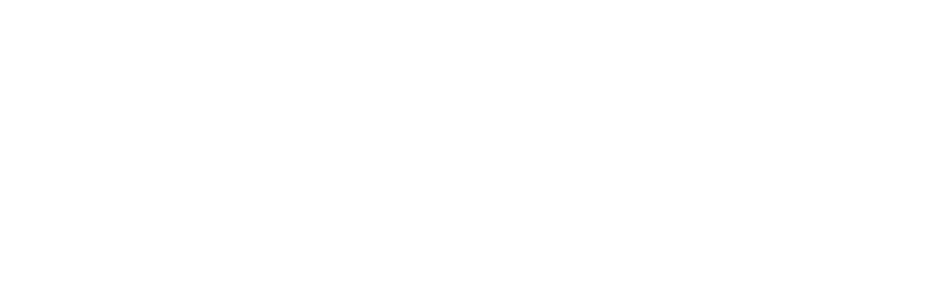
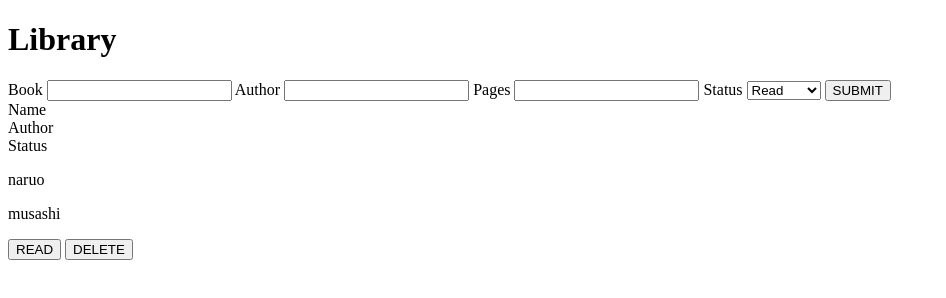
Before and after one commit to kengyn/library, a plain HTML site: page index.html in a window 1280 px wide. Shown: the whole page, without its empty margins (0-946 px from the left). Drawn offline with Linux system fonts and the light colour scheme.

Commit message:
Write HTML outline

```diff
--- a/index.html
+++ b/index.html
@@ -6,5 +6,32 @@
     <meta name="viewport" content="width=device-width, initial-scale=1.0" />
     <title>Document</title>
   </head>
-  <body></body>
+  <body>
+    <h1>Library</h1>
+    <div class="formContainer">
+      <label for="book">Book</label>
+      <input type="text" name="book" id="book" />
+      <label for="author">Author</label>
+      <input type="text" name="author" id="author" />
+      <label for="pages">Pages</label>
+      <input type="number" name="pages" id="pages" />
+      <label for="read">Status</label>
+      <select name="read" id="read">
+        <option value="read">Read</option>
+        <option value="notread">Not read</option>
+      </select>
+      <button>SUBMIT</button>
+    </div>
+    <div class="libraryContainer">
+      <div class="libraryHeader">
+        <div class="bookName">Name</div>
+        <div class="bookAuthor">Author</div>
+        <div class="bookStatus">Status</div>
+      </div>
+      <p>naruo</p>
+      <p>musashi</p>
+      <button>READ</button>
+      <button>DELETE</button>
+    </div>
+  </body>
 </html>
```
